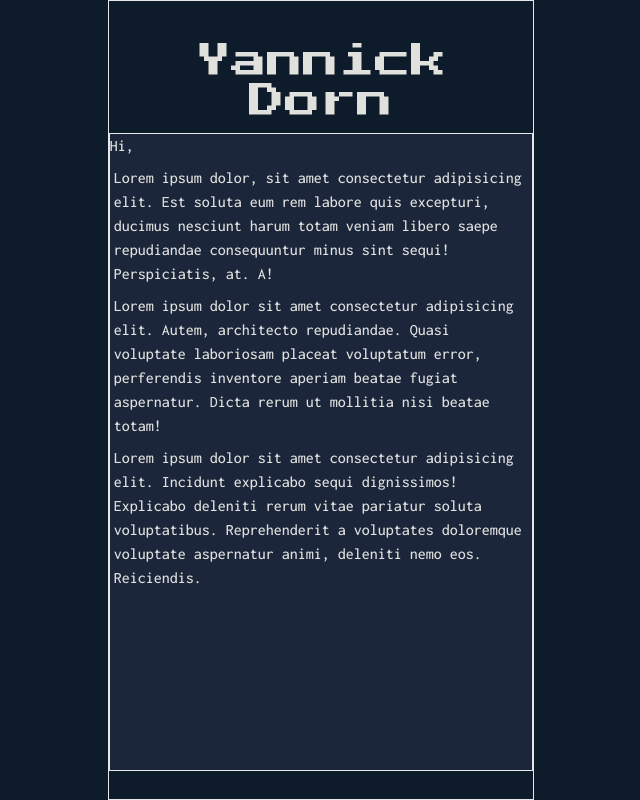
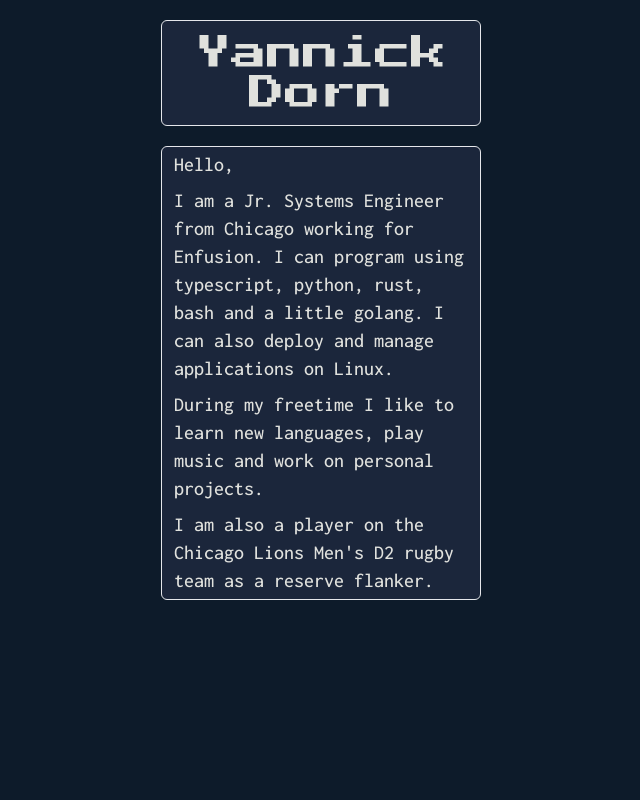
Before and after one commit to gd0st/Columbia, a SvelteKit app: page / in a window 1280 px wide. Shown: the whole page, without its empty margins (319-959 px from the left). Built offline with nearby package versions, Linux system fonts and the light colour scheme.

Commit message:
finally got the design down, gonna merge and push to the server

```diff
--- a/src/components/Icon.svelte
+++ b/src/components/Icon.svelte
@@ -1,6 +1,6 @@
 <script lang="ts">
 	export let faSource = 'github'
-	export let fontSize = "12px"
+	export let fontSize = ""
 </script>
 
 
@@ -11,5 +11,5 @@
 </svelte:head>
 
 <span style="font-size: {fontSize};">
-	<i class="{faSource} fa-3x"></i>
+	<i class="{faSource}"></i>
 </span>
--- /dev/null
+++ b/src/content/about.js
@@ -0,0 +1,6 @@
+export const content = [
+	'Hello,',
+	'I am a Jr. Systems Engineer from Chicago working for Enfusion. I can program using typescript, python, rust, bash and a little golang. I can also deploy and manage applications on Linux.',
+	'During my freetime I like to learn new languages, play music and work on personal projects.',
+	'I am also a player on the Chicago Lions Men\'s D2 rugby team as a reserve flanker.'
+]
--- a/src/routes/+page.svelte
+++ b/src/routes/+page.svelte
@@ -1,6 +1,44 @@
 <script lang="ts">
 	//Private .js file that can contain information as needed.
 	// import { profileInfo, socialMedias} from "../_private/personal.js"
+
+	import Icon from "../components/Icon.svelte"
+	import { content } from "../content/about.js"
+	interface Link {
+		ready: boolean,
+		name: string,
+		destination: string,
+	}
+	function newLink(name: string, destination: string, ready=false): Link {
+		return {
+			name,
+			destination,
+			ready,
+		}
+	}
+	const links: Link[] = [
+		newLink(
+			"Blog",
+			"/blog",
+			false
+		),
+		newLink(
+			"Work Experience",
+			"/work",
+			false
+		),
+		newLink(
+			"Contact Me",
+			"/contact",
+			false
+		)
+	]
+
+
+
+
+	const constructionIcon = 'fa-solid fa-traffic-cone'
+
 
 </script>
 
@@ -9,16 +47,27 @@
 </svelte:head>
 
 
-<div class="flex flex-col h-screen w-2/6 items-center text-[#e0e1dd] border mx-auto mt-1/2">
-	<div class="pb-3 pt-10">
-		<h1 class="text-4xl font-pressstart text-center">Yannick Dorn</h1>
+<div class="flex flex-col items-center text-[#e0e1dd] w-screen md:w-1/2 md:mx-auto lg:w-1/4">
+	<div class="my-5 p-3 border rounded-md bg-[#1B263B] text-[#e0e1dd]">
+		<h1 class="text-4xl font-pressstart  text-center">Yannick Dorn</h1>
 	</div>
-	<div class="square-color h-4/5 border w-full">
-		<div class="font-inconsolata">
-			<p class="pb-1">Hi,</p>
+	<div class="square-color px-2 border rounded-md">
+		<div class="grid grid-cols-1 font-inconsolata text-xl">
+			{#each content as line}
+			<p class="p-1">{line}</p>
+			<!-- <p class="pb-1">Hi,</p>
 			<p class="p-1">Lorem ipsum dolor, sit amet consectetur adipisicing elit. Est soluta eum rem labore quis excepturi, ducimus nesciunt harum totam veniam libero saepe repudiandae consequuntur minus sint sequi! Perspiciatis, at. A!</p>
 			<p class="p-1">Lorem ipsum dolor sit amet consectetur adipisicing elit. Autem, architecto repudiandae. Quasi voluptate laboriosam placeat voluptatum error, perferendis inventore aperiam beatae fugiat aspernatur. Dicta rerum ut mollitia nisi beatae totam!</p>
-			<p class="p-1">Lorem ipsum dolor sit amet consectetur adipisicing elit. Incidunt explicabo sequi dignissimos! Explicabo deleniti rerum vitae pariatur soluta voluptatibus. Reprehenderit a voluptates doloremque voluptate aspernatur animi, deleniti nemo eos. Reiciendis.</p>
+			<p class="p-1">Lorem ipsum dolor sit amet consectetur adipisicing elit. Incidunt explicabo sequi dignissimos! Explicabo deleniti rerum vitae pariatur soluta voluptatibus. Reprehenderit a voluptates doloremque voluptate aspernatur animi, deleniti nemo eos. Reiciendis.</p> -->
+			{/each}
+		</div>
+
+		<div class="grid grid-cols-1 text-center underline text-xl">
+			{#each links as link}
+			{#if link.ready == true}
+			 	<a href="/{link.destination}">{link.name}</a>
+			{/if}
+			{/each}
 		</div>
 	</div>
 
@@ -29,4 +78,5 @@
 		background-color: #1B263B;
 	}
 
+
 </style>
```
